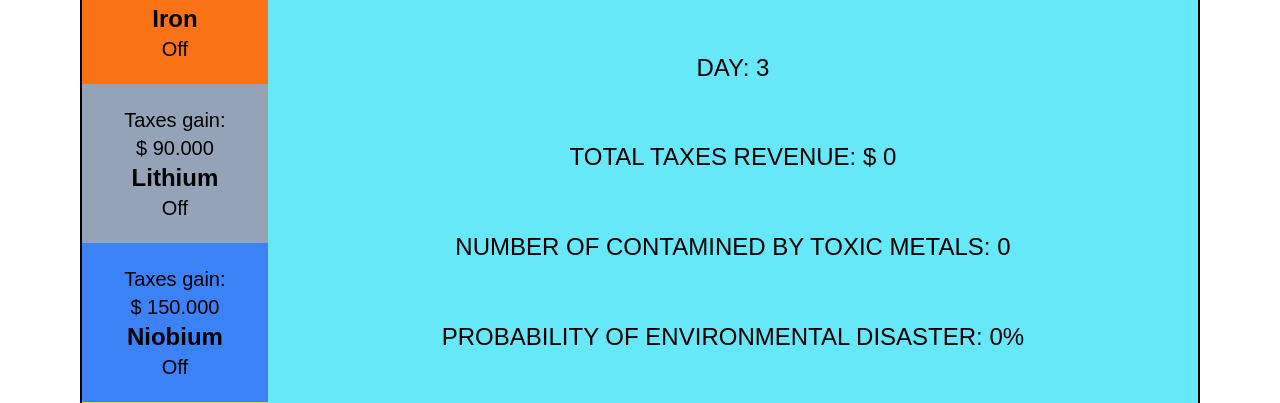
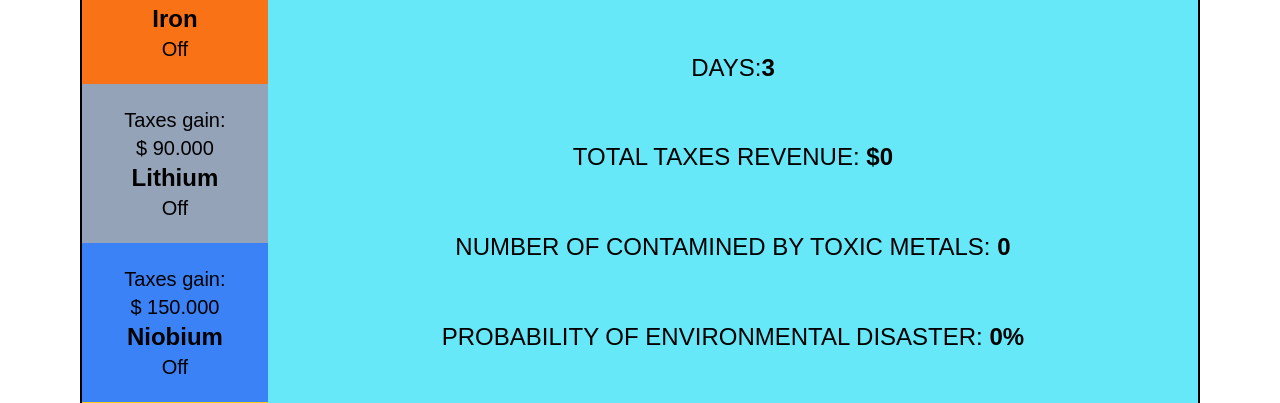
Before and after one commit to LuccaTourinho/gamma-crucis, a Next.js app: page /mining in a window 1280 px wide. Both pictures are taken after a click on the button "Play". Shown: the part 157-560 px from the top of the page. Built offline with nearby package versions, Linux system fonts and the light colour scheme.

Commit message:
+++fonte

```diff
--- a/src/app/mining/gameover/page.tsx
+++ b/src/app/mining/gameover/page.tsx
@@ -9,9 +9,9 @@ export default function Page() {
       <div className='flex flex-col items-center justify-center w-[1440px] border-2 border-black h-full text-white bg-green-600'>
       <div className={`flex flex-col items-center justify-start h-full text-center `}>
             <div className='flex flex-col items-center justify-center w-full h-[30%]'>
-                <h1 className='text-3xl font-bold text-red-900'>Warning!</h1>
+                <h1 className='text-3xl font-bold text-yellow-400'>Warning!</h1>
                 <p className={`text-2xl `}>
-                Due to the lack of oversight, one of the mines experienced a dam breach of tailings, which led to {'\n'}
+                Due to the lack of oversight, one of the mines experienced a {'\n'}dam breach of tailings, which led to {'\n'}
                 the complete contamination of the São Francisco River and resulted in the deaths of 30,000 people{'\n'}
                 and the mass mortality of numerous species of wildlife.{'\n'}
                 </p>
--- a/src/app/mining/page.tsx
+++ b/src/app/mining/page.tsx
@@ -36,7 +36,7 @@ export default function Page() {
           </MineProvider>
         ) : (
           <div className='flex flex-col items-center justify-center w-[1440px] bg-green-600 h-full text-white p-6'>
-            <p className='text-white whitespace-pre-wrap text-justify overflow-y-auto'>
+            <p className='text-2xl text-white whitespace-pre-wrap text-justify overflow-y-auto'>
             To diversify the city economy, {'\n'}
             the Ministry of Mines and Energy presented you with a project {'\n'}
             to create new mines for extracting iron ore, lithium, niobium and gold. {'\n'}
@@ -44,7 +44,7 @@ export default function Page() {
             and what their environmental monitoring levels will be. {'\n'}
             YOUR CHOICES HAVE CONSEQUENCES! {'\n'}
             </p>
-            <button className='p-2 bg-cyan-500 hover:bg-cyan-300 text-white rounded-md mt-10' onClick={startGame}>
+            <button className='text-3xl p-2 bg-cyan-500 hover:bg-cyan-300 text-white rounded-md mt-10' onClick={startGame}>
               Play
             </button>
           </div>
--- a/src/components/Mining.tsx
+++ b/src/components/Mining.tsx
@@ -204,10 +204,10 @@ export default function Mining() {
       </div>
       <div className='w-full h-full bg-cyan-300 flex flex-col items-center justify-around px-0.5 text-2xl'>
         <p className='text-4xl font-bold uppercase'>Mining Control</p>
-        <p>DAY: {days}</p>
-        <p>TOTAL TAXES REVENUE: $ {totalTaxes}</p>
-        <p>NUMBER OF CONTAMINED BY TOXIC METALS: {contamination}</p>
-        <p>PROBABILITY OF ENVIRONMENTAL DISASTER: {naturalDisaster}%</p>
+        <p>DAYS:<span className='font-bold'>{days}</span> </p>
+        <p>TOTAL TAXES REVENUE: <span className='font-bold'>${totalTaxes}</span> </p>
+        <p>NUMBER OF CONTAMINED BY TOXIC METALS: <span className='font-bold'>{contamination}</span></p>
+        <p>PROBABILITY OF ENVIRONMENTAL DISASTER: <span className='font-bold'>{naturalDisaster}%</span></p>
         <p>ENVIRONMENT FISCALIZATION:</p>
         <div className='flex flex-row h-[5%] w-full'>
           <div className='w-full h-full '>
```
